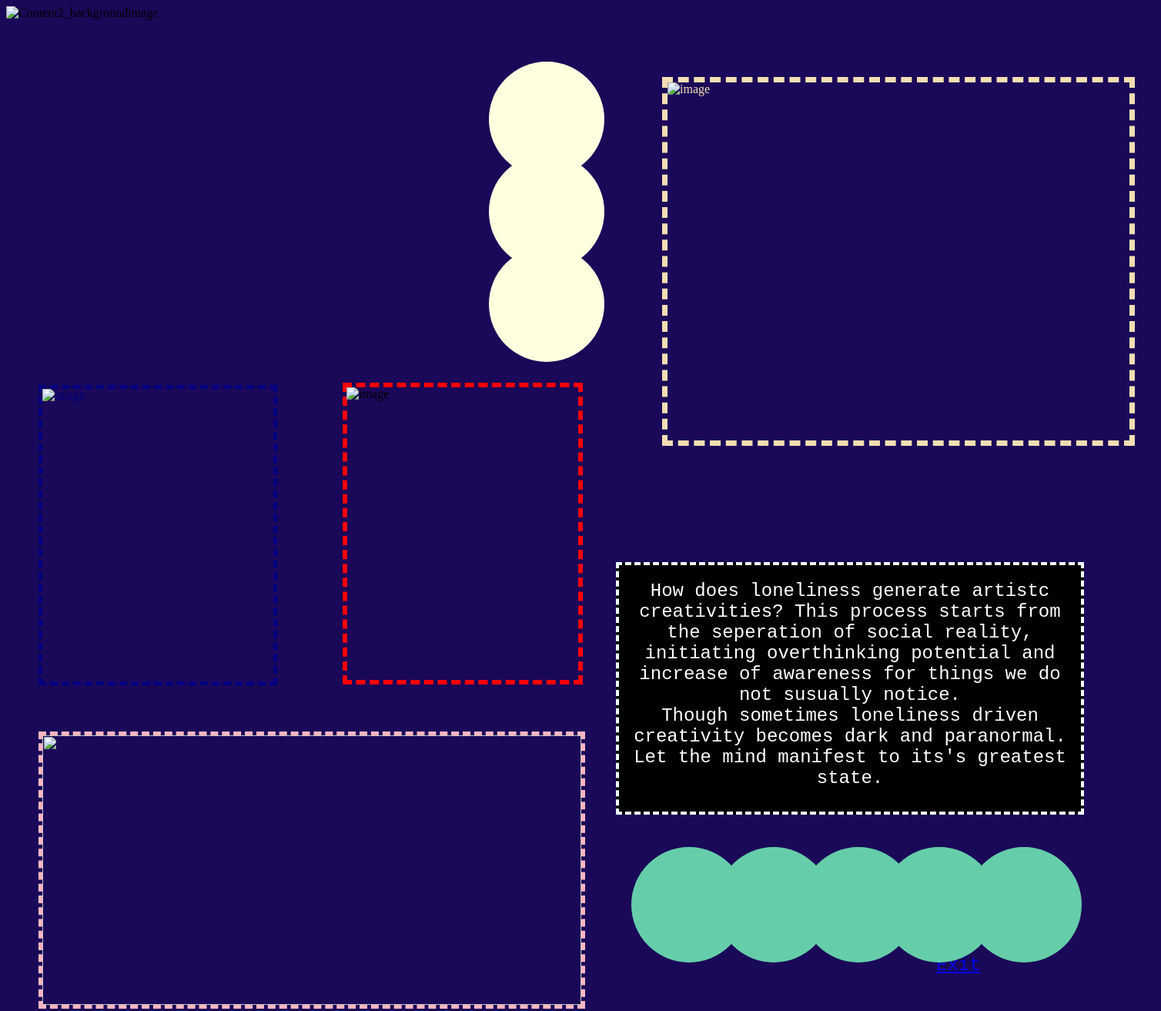
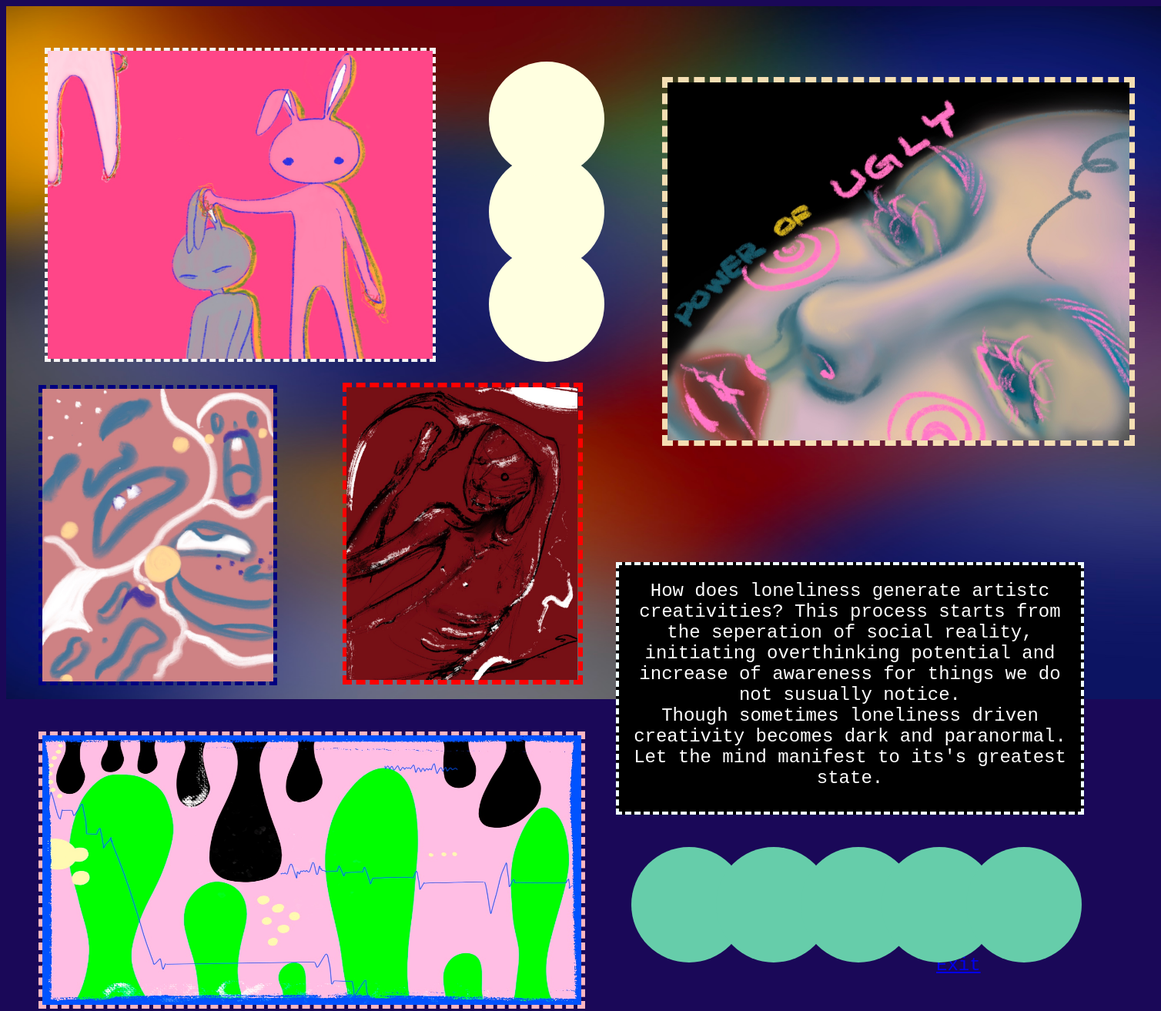
Before and after one commit to Zhonm301/Escapism, a plain HTML site: page Collection2.html in a window 1280 px wide. Shown: the whole page at 77% size, 1508 px wide, since content can reach past the window. Drawn offline with Linux system fonts and the light colour scheme.

Commit message:
Update Collection2.html

```diff
--- a/Collection2.html
+++ b/Collection2.html
@@ -10,24 +10,24 @@
     <div class="Text1">How does loneliness generate artistc creativities? This process starts from the seperation of social reality, initiating overthinking potential and increase of awareness for things we do not susually notice.<br>Though sometimes loneliness driven creativity becomes dark and paranormal.<br>
         Let the mind manifest to its's greatest state.
     </div>
-    <img class= BGI src="Content2_images/Content2_backgroundimage.jpg" alt="Content2_backgroundimage">
+    <img class= BGI src="Content2_backgroundimage.jpg" alt="Content2_backgroundimage">
     <div class="bunny1">
-        <img class="bunny2" src="Content2_images/Collection2_Bunny.jpg" alt="image">
+        <img class="bunny2" src="Collection2_Bunny.jpg" alt="image">
     </div>
     <div class="ugly1">
-        <img class="ugly2" src="Content2_images/Content2_powerofugly.jpg" alt="image">
+        <img class="ugly2" src="Content2_powerofugly.jpg" alt="image">
     </div>
     <div class="Exit">
         <p1><a href="index.html">Exit</a></p1>
     </div>
     <div class="Face1">
-        <img class="Face2" src="Content2_images/Content2_facialexpressions.jpg" alt="image">
+        <img class="Face2" src="Content2_facialexpressions.jpg" alt="image">
     </div>
     <div class="Horror1"></div>
-        <img class="Horror2" src="Content2_images/Content2_horror.jpg" alt="image">
+        <img class="Horror2" src="Content2_horror.jpg" alt="image">
     </div>
     <div class="Abstract1">
-        <img class="Abstract2" src="Content2_images/Collection2_Abstract.jpg">
+        <img class="Abstract2" src="Collection2_Abstract.jpg">
     </div>
     <div class="Circle1"></div>
     <div class="Circle2"></div>
```
